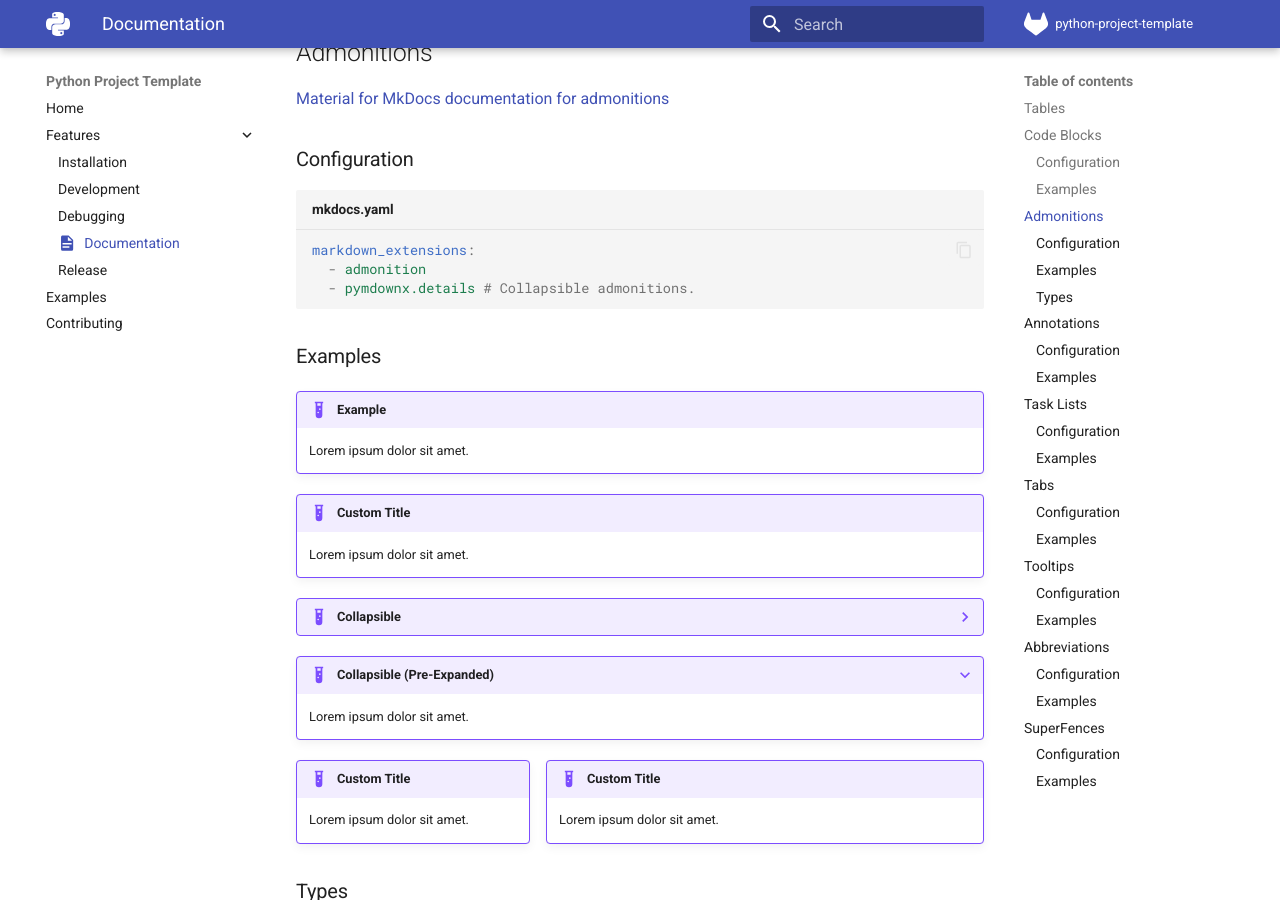
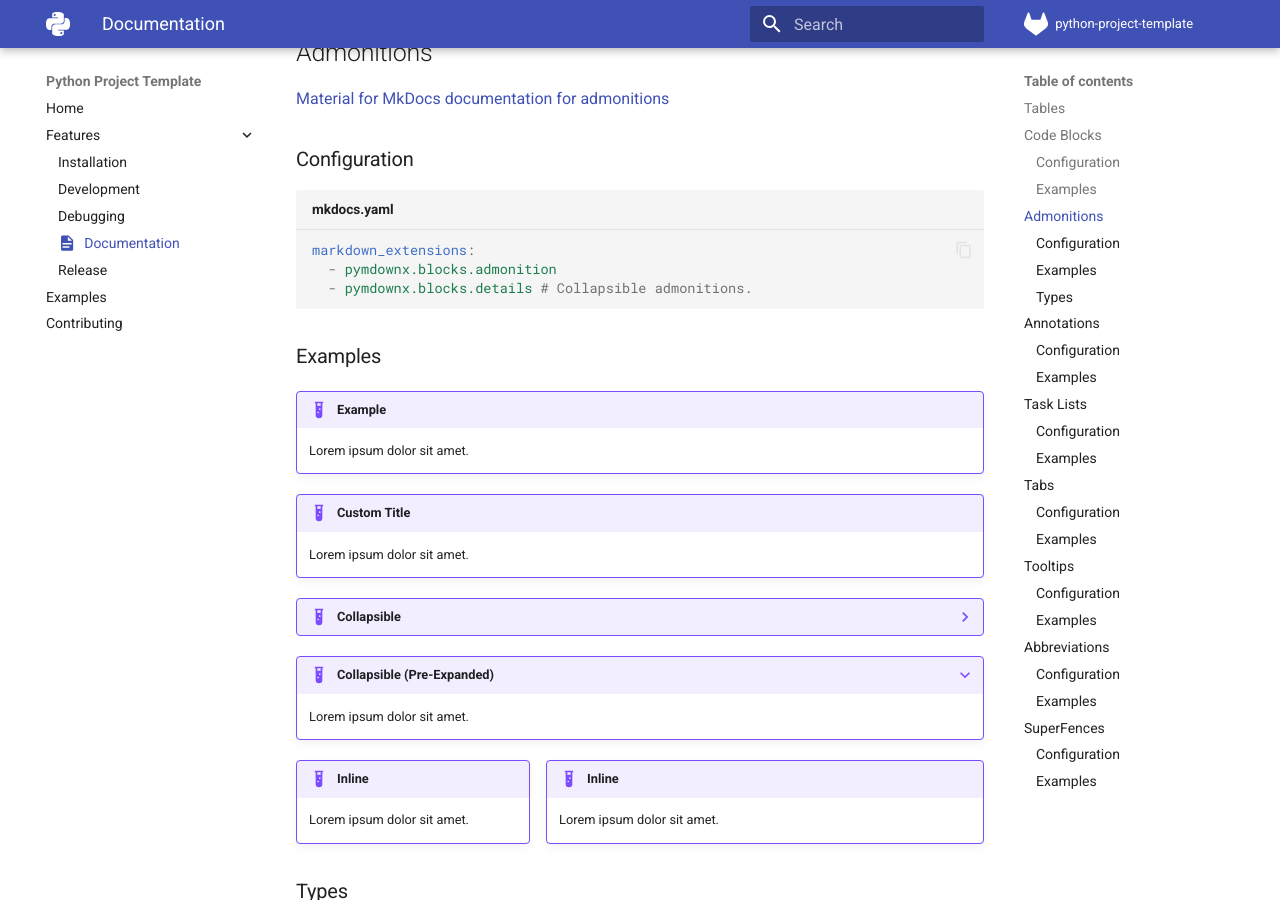
Before and after one commit to Marcelotsvaz/python-project-template, an MkDocs documentation site: the page built from docs/src/features/documentation.md, in a window 1280 px wide and 900 px high, scrolled down 1522 px. Built offline with MkDocs 1.6.1 and Material for MkDocs 9.7.7, drawn with Linux system fonts in a browser that asks for light colours; comment, search, counter and statistics services are not loaded; some of the changed text lies outside the part shown.

Commit message:
Use pymdownx.blocks

````diff
--- a/docs/mkdocs.yaml
+++ b/docs/mkdocs.yaml
@@ -76,15 +76,17 @@
 markdown_extensions:
     # Python Markdown.
   - abbr
-  - admonition
   - attr_list
   - toc:
         permalink: '#'
 
     # PyMdown Extensions.
+  - pymdownx.blocks.admonition
+  - pymdownx.blocks.details
+  - pymdownx.blocks.tab:
+        alternate_style: true
   - pymdownx.caret
   - pymdownx.critic
-  - pymdownx.details
   - pymdownx.emoji:
         emoji_index: !!python/name:material.extensions.emoji.twemoji
         emoji_generator: !!python/name:material.extensions.emoji.to_svg
@@ -100,8 +102,6 @@
   - pymdownx.superfences:
         preserve_tabs: true
         disable_indented_code_blocks: true
-  - pymdownx.tabbed:
-        alternate_style: true
   - pymdownx.tasklist:
         custom_checkbox: true
   - pymdownx.tilde
--- a/docs/src/features/documentation.md
+++ b/docs/src/features/documentation.md
@@ -66,43 +66,98 @@
 ### Configuration
 ``` yaml title='mkdocs.yaml'
 markdown_extensions:
-  - admonition
-  - pymdownx.details # Collapsible admonitions.
+  - pymdownx.blocks.admonition
+  - pymdownx.blocks.details # Collapsible admonitions.
 ```
 
 ### Examples
-!!! example
+/// admonition
+	type: example
+
 	Lorem ipsum dolor sit amet.
+///
 
-!!! example "Custom Title"
+/// admonition | Custom Title
+	type: example
+
 	Lorem ipsum dolor sit amet.
+///
 
-??? example "Collapsible"
+/// details | Collapsible
+	type: example
+
 	Lorem ipsum dolor sit amet.
+///
 
-???+ example "Collapsible (Pre-Expanded)"
+/// details | Collapsible (Pre-Expanded)
+	type: example
+	open: true
+
 	Lorem ipsum dolor sit amet.
+///
 
-!!! example inline "Custom Title"
+/// admonition | Inline
+	type: example
+	attrs: { class: inline }
+
 	Lorem ipsum dolor sit amet.
+///
 
-!!! example "Custom Title"
+/// admonition | Inline
+	type: example
+
 	Lorem ipsum dolor sit amet.
+///
 
 
 ### Types
-!!! abstract
-!!! bug
-!!! danger
-!!! example
-!!! failure
-!!! info
-!!! note
-!!! question
-!!! quote
-!!! success
-!!! tip
-!!! warning
+/// admonition
+	type: abstract
+///
+
+/// admonition
+	type: bug
+///
+
+/// admonition
+	type: danger
+///
+
+/// admonition
+	type: example
+///
+
+/// admonition
+	type: failure
+///
+
+/// admonition
+	type: info
+///
+
+/// admonition
+	type: note
+///
+
+/// admonition
+	type: question
+///
+
+/// admonition
+	type: quote
+///
+
+/// admonition
+	type: success
+///
+
+/// admonition
+	type: tip
+///
+
+/// admonition
+	type: warning
+///
 
 
 
@@ -164,13 +219,13 @@
       - content.tabs.link
 
 markdown_extensions:
-  - pymdownx.superfences
-  - pymdownx.tabbed:
-        alternate_style: true
+  - pymdownx.blocks.tab:
+		alternate_style: true
 ```
 
 ### Examples
-=== "C"
+/// tab | C
+
 	``` c
 	#include <stdio.h>
 
@@ -193,6 +250,7 @@
 		return 0;
 	}
 	```
+///
 
 
 
@@ -233,9 +291,12 @@
 ```
 
 ### Examples
-!!! example
+/// admonition | Nested Blocks
+	type: example
+
 	Lorem ipsum dolor sit amet.
 
 	```python title='Nested Block'
 	print( 'foo' )
 	```
+///
````
Also changed, not shown: other parts of docs/src/features/documentation.md (+3 -1 lines), docs/todo.md (+3 -2 lines).
